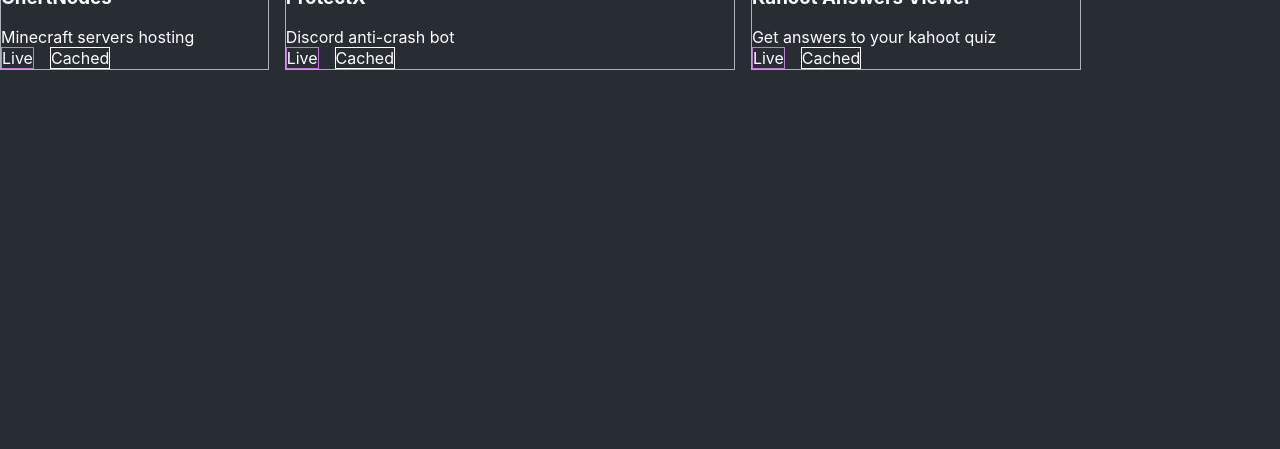
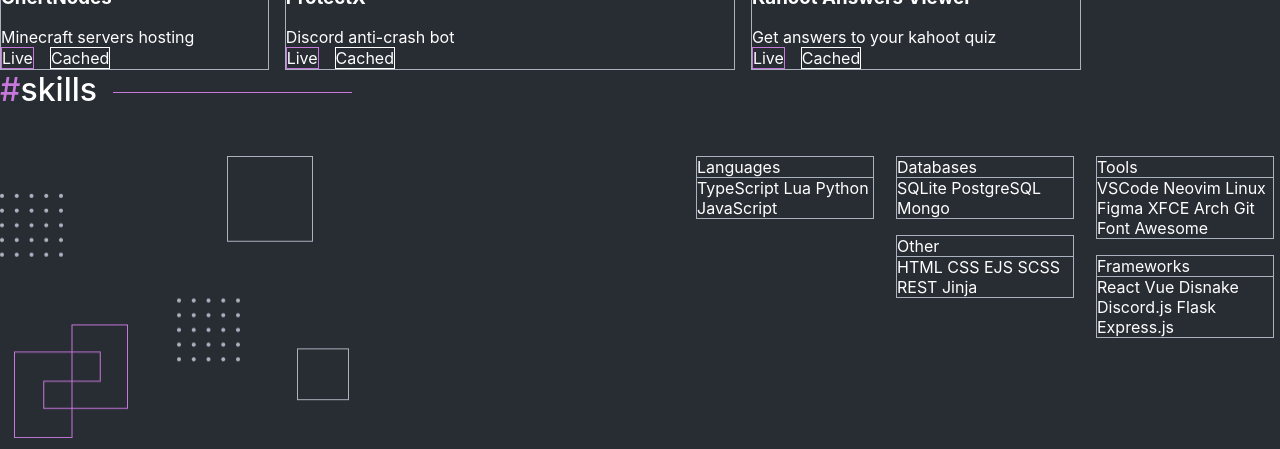
Before and after one commit to ElenaNam/portfolio, a React app: page / in a window 1280 px wide. Shown: the part 848-1297 px from the top of the page. Before the commit the page ends 918 px from the top, so only its background shows below. Built offline with nearby package versions, Linux system fonts and the light colour scheme.

Commit message:
add skills

```diff
--- a/src/App.tsx
+++ b/src/App.tsx
@@ -2,6 +2,7 @@
 import { Header } from './layout/header/Header';
 import { Main } from './layout/sections/main/Main';
 import { Projects } from './layout/sections/projects/Projects';
+import { Skills } from './layout/sections/skills/Skills';
 
 
 function App() {
@@ -10,6 +11,7 @@
             <Header />
             <Main />
             <Projects />
+            <Skills />
         </div>
     );
 }
--- a/src/layout/sections/main/Main.tsx
+++ b/src/layout/sections/main/Main.tsx
@@ -27,7 +27,7 @@
 };
 
 
-const StyledMain = styled.div`
+const StyledMain = styled.section`
     //min-height: 100vh;
 `
 
--- a/src/layout/sections/projects/Projects.tsx
+++ b/src/layout/sections/projects/Projects.tsx
@@ -40,7 +40,7 @@
   );
 };
 
-const StyledProjects = styled.div``;
+const StyledProjects = styled.section``;
 
 const StyledLink = styled.a`
     &:after {
--- /dev/null
+++ b/src/layout/sections/skills/Skills.tsx
@@ -0,0 +1,46 @@
+import React from "react";
+import styled from "styled-components";
+import { SectionTitle } from "../../../components/SectionTitle";
+import { FlexWrapper } from "../../../components/FlexWrapper";
+import img from "../../../assets/images/skills.png";
+import { Skill } from "./skill/Skill";
+
+export const Skills = () => {
+  return (
+    <StyledSkills>
+      <SectionTitle hasLine widthLine="239px">
+        skills
+      </SectionTitle>
+      <FlexWrapper justify="space-between" gap="59px">
+        <Img src={img} alt="" />
+        <ColumnWrapper>
+          <Skill title="Languages" desc="TypeScript Lua Python JavaScript" />
+          <Skill title="Databases" desc="SQLite PostgreSQL Mongo" />
+          <Skill title="Other" desc="HTML CSS EJS SCSS REST Jinja" />
+          <Skill title="Tools" desc="VSCode Neovim Linux Figma XFCE Arch Git Font Awesome" />
+          <Skill title="Frameworks" desc="React Vue Disnake Discord.js Flask Express.js" />
+        </ColumnWrapper>
+      </FlexWrapper>
+    </StyledSkills>
+  );
+};
+
+const StyledSkills = styled.section``;
+
+const Img = styled.img`
+  width: 100%;
+  max-width: 349px;
+  height: 282px;
+`;
+
+const ColumnWrapper = styled.div`
+    column-count: 3;
+    column-gap: 16px;
+
+    width: 584px;
+    height: 280px;
+
+    & > *:first-of-type {
+        height: 100%;
+    }
+`
--- /dev/null
+++ b/src/layout/sections/skills/skill/Skill.tsx
@@ -0,0 +1,35 @@
+import React from 'react';
+import styled from 'styled-components';
+
+type SkillPropsType = {
+    title: string
+    desc: string
+}
+
+export const Skill = (props: SkillPropsType) => {
+  return (
+    <StyledSkill>
+        <Box>
+            <Title>{props.title}</Title>
+            <Desc>{props.desc}</Desc>
+        </Box>
+    </StyledSkill>
+  );
+};
+
+
+const StyledSkill = styled.div`
+    display: inline-block;
+    margin-bottom: 16px;
+    width: 178px;
+`
+const Box = styled.div`
+    border: 1px solid #ABB2BF;
+`
+
+const Title = styled.div`
+    border-bottom: 1px solid #ABB2BF;
+`
+const Desc = styled.div`
+
+`
```
Also changed, not shown: src/assets/images/skills.png (added).
